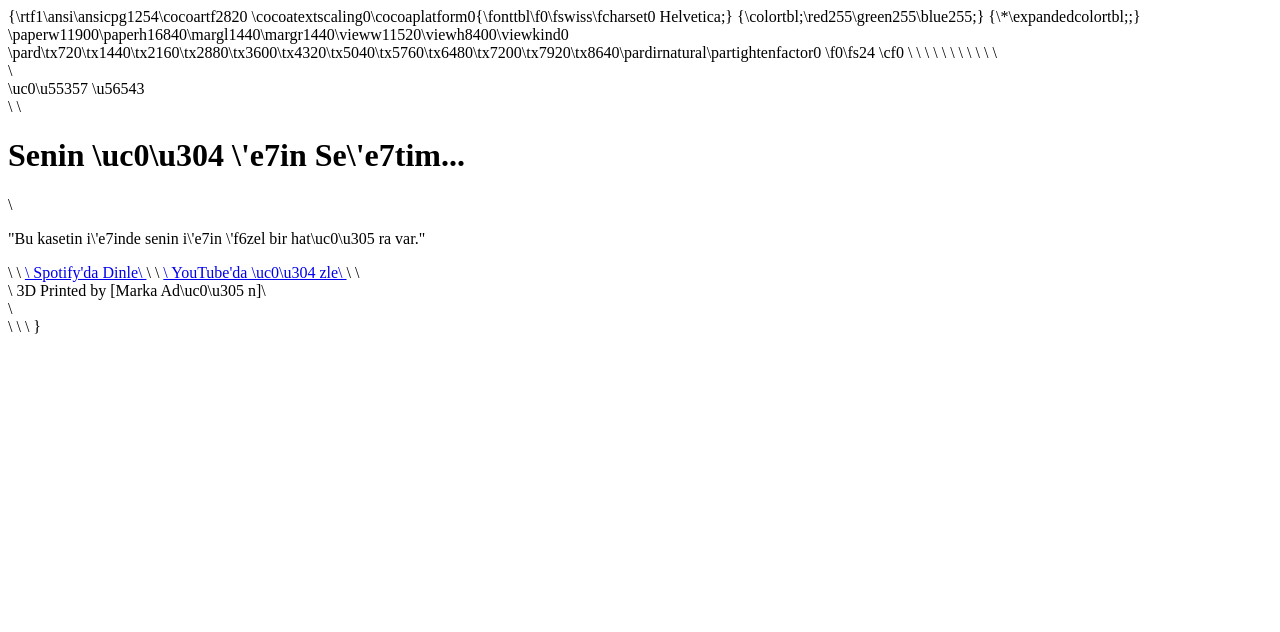
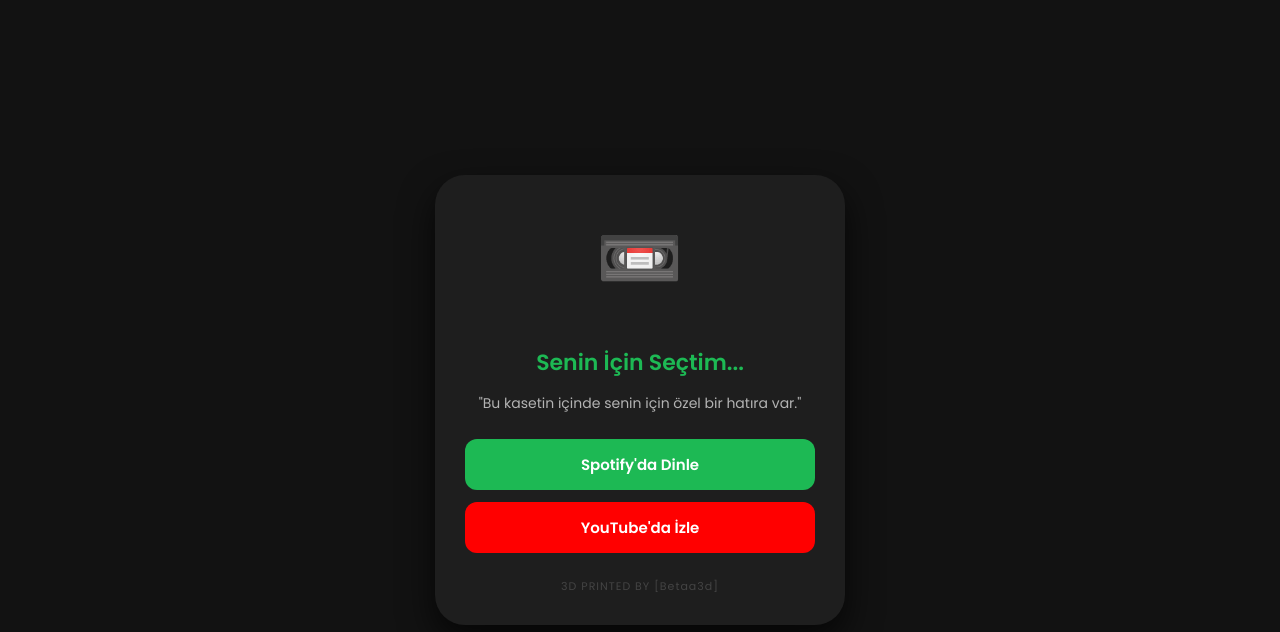
Before and after one commit to betaa3d/retro-kaset, a plain HTML site: page index.html in a window 1280 px wide. Drawn offline with Linux system fonts and the light colour scheme.

Commit message:
Update index.html

```diff
--- a/index.html
+++ b/index.html
@@ -1,111 +1,105 @@
-{\rtf1\ansi\ansicpg1254\cocoartf2820
-\cocoatextscaling0\cocoaplatform0{\fonttbl\f0\fswiss\fcharset0 Helvetica;}
-{\colortbl;\red255\green255\blue255;}
-{\*\expandedcolortbl;;}
-\paperw11900\paperh16840\margl1440\margr1440\vieww11520\viewh8400\viewkind0
-\pard\tx720\tx1440\tx2160\tx2880\tx3600\tx4320\tx5040\tx5760\tx6480\tx7200\tx7920\tx8640\pardirnatural\partightenfactor0
+<!DOCTYPE html>
+<html lang="tr">
+<head>
+    <meta charset="UTF-8">
+    <meta name="viewport" content="width=device-width, initial-scale=1.0">
+    <title>Senin İçin Bir Şarkı</title>
+    <link href="https://fonts.googleapis.com/css2?family=Poppins:wght@300;400;600&display=swap" rel="stylesheet">
+    <style>
+        body {
+            font-family: 'Poppins', sans-serif;
+            background-color: #121212;
+            color: #ffffff;
+            display: flex;
+            justify-content: center;
+            align-items: center;
+            height: 100vh;
+            margin: 0;
+            overflow: hidden; /* Ekranın kaymasını engeller */
+        }
 
-\f0\fs24 \cf0 <!DOCTYPE html>\
-<html lang="tr">\
-<head>\
-    <meta charset="UTF-8">\
-    <meta name="viewport" content="width=device-width, initial-scale=1.0">\
-    <title>Senin \uc0\u304 \'e7in Bir \u350 ark\u305 </title>\
-    <link href="https://fonts.googleapis.com/css2?family=Poppins:wght@300;400;600&display=swap" rel="stylesheet">\
-    <style>\
-        /* CSS - Sayfan\uc0\u305 n G\'f6r\'fcn\'fcm\'fc */\
-        body \{\
-            font-family: 'Poppins', sans-serif;\
-            background-color: #121212; /* Koyu tema */\
-            color: #ffffff;\
-            display: flex;\
-            justify-content: center;\
-            align-items: center;\
-            height: 100vh;\
-            margin: 0;\
-            text-align: center;\
-        \}\
-\
-        .container \{\
-            width: 90%;\
-            max-width: 400px;\
-            padding: 20px;\
-            background: #1e1e1e;\
-            border-radius: 20px;\
-            box-shadow: 0 10px 30px rgba(0,0,0,0.5);\
-        \}\
-\
-        .cassette-icon \{\
-            font-size: 80px;\
-            margin-bottom: 20px;\
-        \}\
-\
-        h1 \{\
-            font-size: 24px;\
-            margin-bottom: 10px;\
-            color: #1DB954; /* Spotify Ye\uc0\u351 ili */\
-        \}\
-\
-        p \{\
-            font-size: 16px;\
-            color: #b3b3b3;\
-            margin-bottom: 30px;\
-        \}\
-\
-        /* Buton Stilleri */\
-        .btn \{\
-            display: flex;\
-            align-items: center;\
-            justify-content: center;\
-            padding: 15px;\
-            margin-bottom: 15px;\
-            border-radius: 50px;\
-            text-decoration: none;\
-            font-weight: 600;\
-            transition: transform 0.2s;\
-        \}\
-\
-        .btn:active \{\
-            transform: scale(0.95);\
-        \}\
-\
-        .btn-spotify \{\
-            background-color: #1DB954;\
-            color: white;\
-        \}\
-\
-        .btn-youtube \{\
-            background-color: #FF0000;\
-            color: white;\
-        \}\
-\
-        .footer \{\
-            margin-top: 30px;\
-            font-size: 12px;\
-            color: #555;\
-        \}\
-    </style>\
-</head>\
-<body>\
-\
-    <div class="container">\
-        <div class="cassette-icon">\uc0\u55357 \u56543 </div> \
-        \
-        <h1>Senin \uc0\u304 \'e7in Se\'e7tim...</h1>\
-        <p>"Bu kasetin i\'e7inde senin i\'e7in \'f6zel bir hat\uc0\u305 ra var."</p>\
-\
-        <a href="BURAYA_SPOTIFY_LINKI" class="btn btn-spotify" target="_blank">\
-            Spotify'da Dinle\
-        </a>\
-\
-        <a href="BURAYA_YOUTUBE_LINKI" class="btn btn-youtube" target="_blank">\
-            YouTube'da \uc0\u304 zle\
-        </a>\
-\
-        <div class="footer">\
-            3D Printed by [Marka Ad\uc0\u305 n]\
-        </div>\
-    </div>\
-\
-</body>\
-</html>}
+        .container {
+            width: 85%;
+            max-width: 350px;
+            padding: 30px;
+            background: #1e1e1e;
+            border-radius: 30px;
+            box-shadow: 0 15px 35px rgba(0,0,0,0.7);
+            text-align: center;
+        }
+
+        /* Dönen Kaset Animasyonu */
+        .cassette-icon {
+            font-size: 70px;
+            margin-bottom: 20px;
+            display: inline-block;
+            animation: rotateCassette 5s linear infinite;
+        }
+
+        @keyframes rotateCassette {
+            from { transform: rotate(0deg); }
+            to { transform: rotate(360deg); }
+        }
+
+        h1 {
+            font-size: 22px;
+            margin-bottom: 8px;
+            color: #1DB954;
+        }
+
+        p {
+            font-size: 14px;
+            color: #b3b3b3;
+            margin-bottom: 25px;
+            line-height: 1.5;
+        }
+
+        .btn {
+            display: flex;
+            align-items: center;
+            justify-content: center;
+            padding: 14px;
+            margin-bottom: 12px;
+            border-radius: 12px;
+            text-decoration: none;
+            font-weight: 600;
+            font-size: 15px;
+            transition: all 0.3s ease;
+        }
+
+        .btn:hover { transform: translateY(-3px); opacity: 0.9; }
+
+        .btn-spotify { background-color: #1DB954; color: white; }
+        .btn-youtube { background-color: #FF0000; color: white; }
+
+        .footer {
+            margin-top: 25px;
+            font-size: 11px;
+            color: #444;
+            letter-spacing: 1px;
+        }
+    </style>
+</head>
+<body>
+
+    <div class="container">
+        <div class="cassette-icon">📼</div>
+
+        <h1>Senin İçin Seçtim...</h1>
+        <p>"Bu kasetin içinde senin için özel bir hatıra var."</p>
+
+        <a href="https://open.spotify.com/intl-tr/track/6FGbxOWr2PhOHd6N06nafP?si=f13ebc2210d44b95" class="btn btn-spotify" target="_blank">
+            Spotify'da Dinle
+        </a>
+
+        <a href="https://music.youtube.com/watch?v=N2WchAwoIR8" class="btn btn-youtube" target="_blank">
+            YouTube'da İzle
+        </a>
+
+        <div class="footer">
+            3D PRINTED BY [Betaa3d]
+        </div>
+    </div>
+
+</body>
+</html>
```
